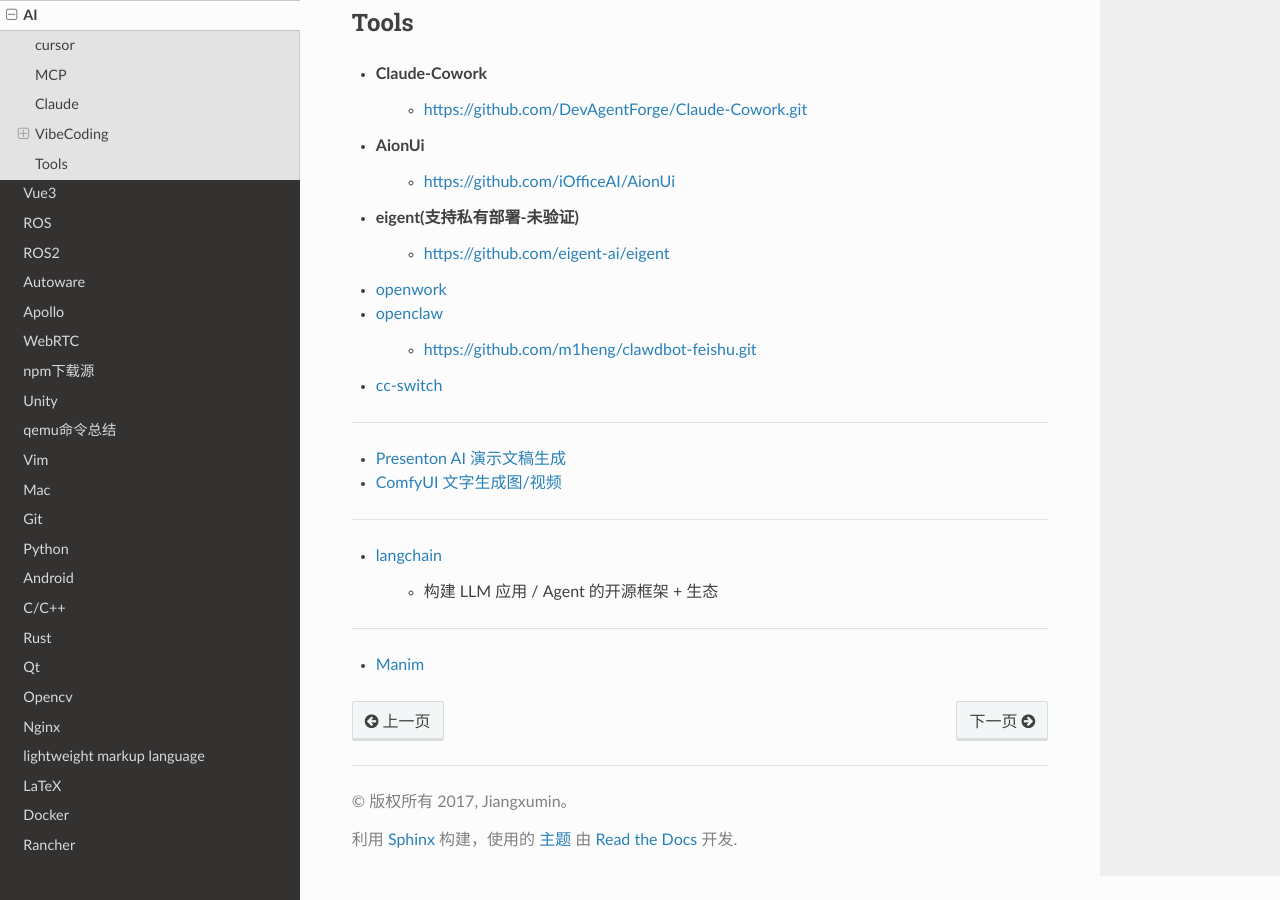
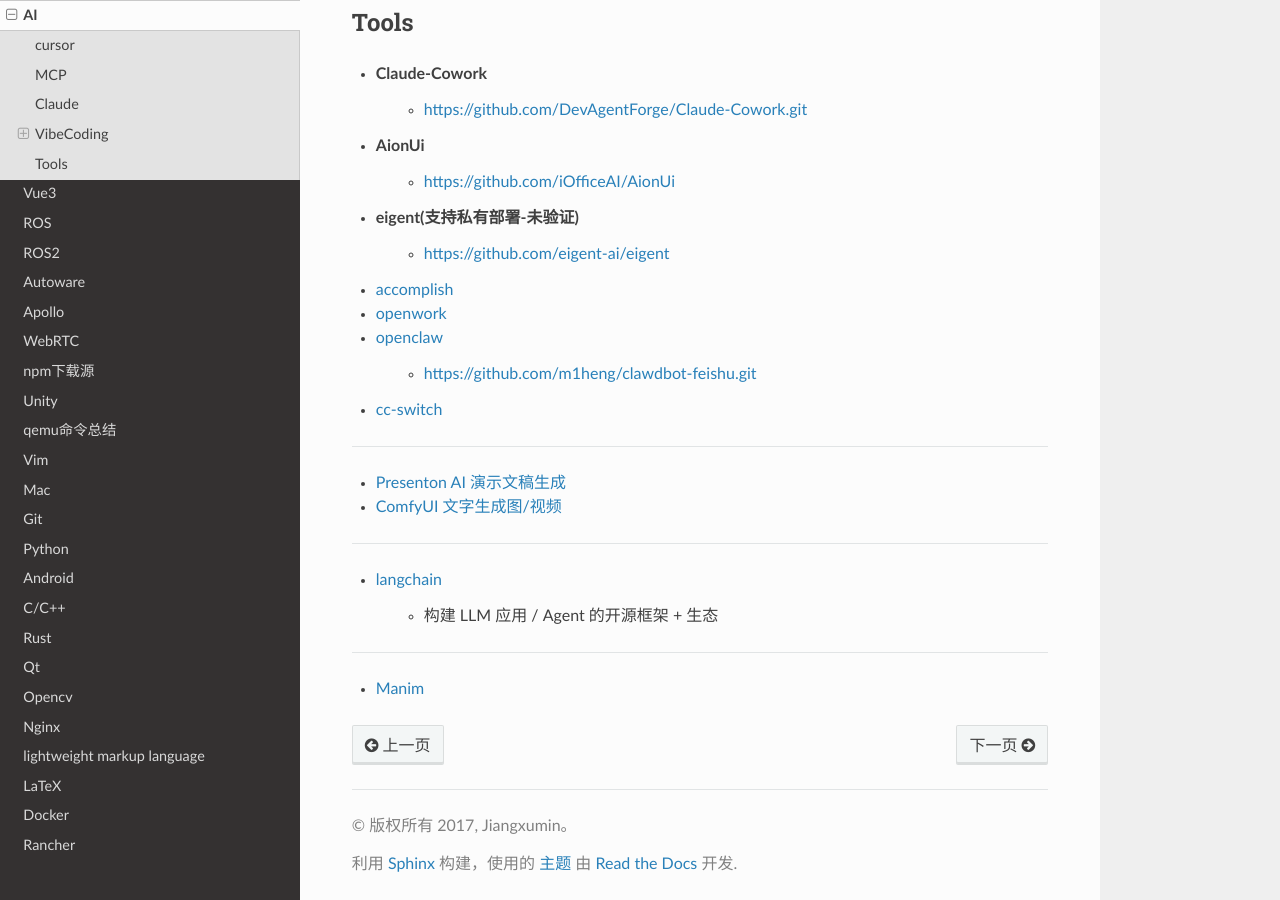
Before and after one commit to my-rds-store/my_space, a Sphinx documentation site: the page built from source/ai/index.rst, in a window 1280 px wide and 900 px high, scrolled down 3260 px. Built offline with Sphinx 7.4.7 and the Read the Docs theme 3.1.0, drawn with Linux system fonts in a browser that asks for light colours.

Commit message:
add accomplish AI tool link to index.rst
Co-Authored-By: Claude Opus 4.6 <noreply@anthropic.com>

```diff
--- a/source/ai/index.rst
+++ b/source/ai/index.rst
@@ -181,6 +181,7 @@ Tools
 * eigent(支持私有部署-未验证)
     * https://github.com/eigent-ai/eigent
 
+* `accomplish <https://github.com/accomplish-ai/accomplish>`_
 * `openwork <https://github.com/accomplish-ai/openwork>`_
 
 * `openclaw <https://github.com/openclaw/openclaw.git>`_
```
